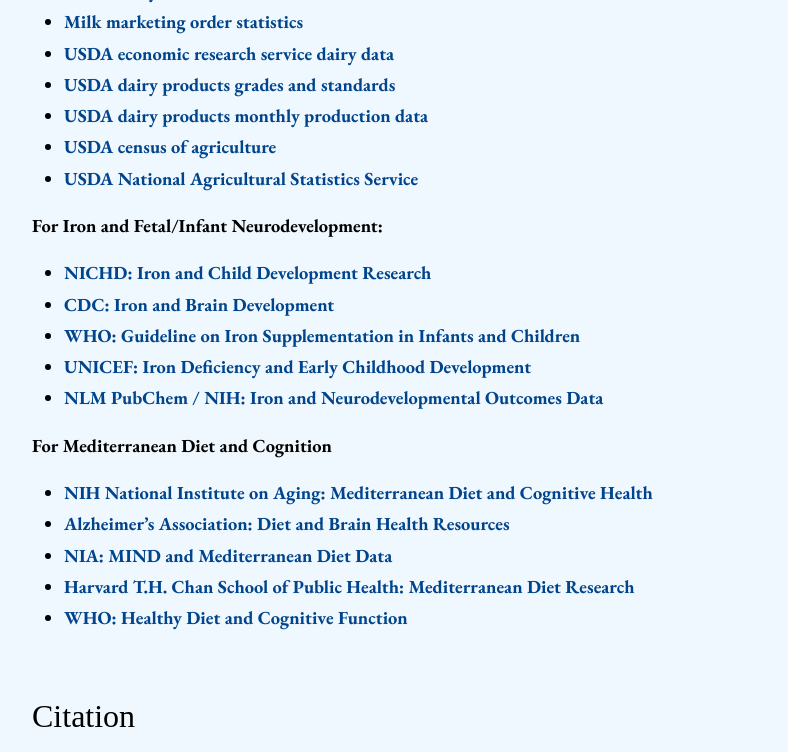
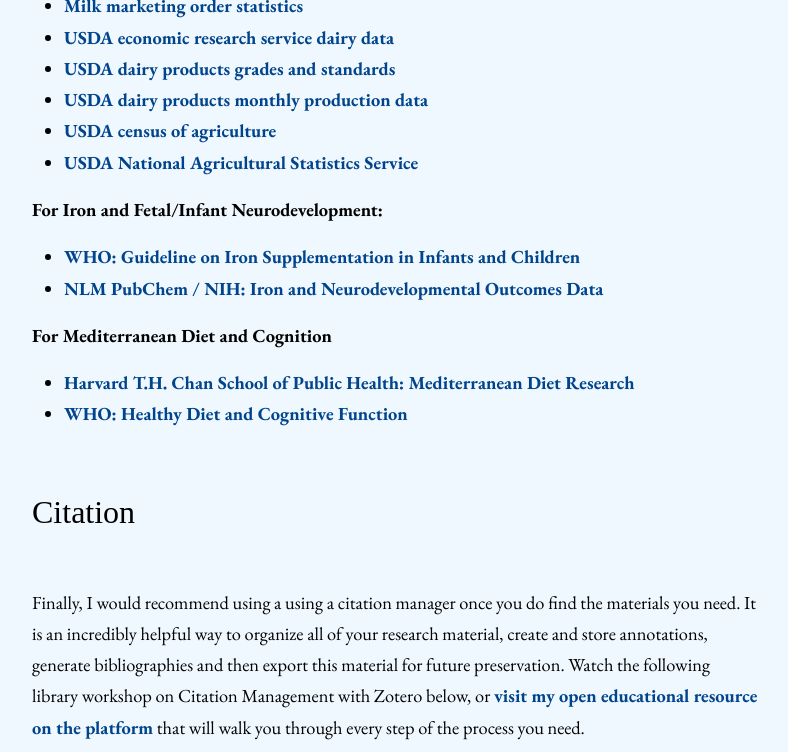
Before and after one commit to aweymo-ui/cals_intro, a Jekyll site: the page built from content/6_additional.md, in a window 1280 px wide and 900 px high, scrolled down 4835 px, cut to the strip 0-752 px from the top of the window. Shown: the whole strip, without its empty margins (245-1033 px from the left). Built offline with Jekyll 4.4.1, drawn with Linux system fonts in a browser that asks for light colours; some web fonts are replaced; some of the changed text lies outside the part shown.

```diff
--- a/_includes/gallery-figure.html
+++ b/_includes/gallery-figure.html
@@ -11,6 +11,9 @@
     note: uses Spotlight, https://github.com/nextapps-de/spotlight
 
 {%- endcomment -%}
-<figure class="figure d-block text-left p-3">
-    <a class="spotlight" href="{% if include.img contains '//' %}{{ include.img }}{% else %}{{ include.img | prepend: '/images/' | relative_url }}{% endif %}"{% if include.title %} title="{{ include.title | escape }}"{% endif %}><img data-src="{% if include.img contains '//' %}{{ include.img }}{% else %}{{ include.img | prepend: '/images/' | relative_url }}{% endif %}" alt="{{ include.alt | escape }}" {% if include.width %}style="width:{{ include.width }};" {% endif %}class="figure-img img-fluid lazyload"></a>{% if include.caption %}<figcaption class="figure-caption">{{ include.caption }}</figcaption>{%- endif -%}
+<figure class="figure d-block p-3">
+    <div class="text-center">
+        <a class="spotlight" href="{% if include.img contains '//' %}{{ include.img }}{% else %}{{ include.img | prepend: '/images/' | relative_url }}{% endif %}"{% if include.title %} title="{{ include.title | escape }}"{% endif %}><img data-src="{% if include.img contains '//' %}{{ include.img }}{% else %}{{ include.img | prepend: '/images/' | relative_url }}{% endif %}" alt="{{ include.alt | escape }}" {% if include.width %}style="width:{{ include.width }};" {% endif %}class="figure-img img-fluid lazyload"></a>
+    </div>
+    {% if include.caption %}<figcaption class="figure-caption text-left">{{ include.caption }}</figcaption>{%- endif -%}
 </figure>
--- a/content/6_additional.md
+++ b/content/6_additional.md
@@ -150,17 +150,11 @@ If you are looking for contextual background information and overview of issue a
 
 **For Iron and Fetal/Infant Neurodevelopment:**
 
-- [NICHD: Iron and Child Development Research](https://www.nichd.nih.gov/research/supported/iron-deficiency-anemia){:target="_blank" rel="noopener"}
-- [CDC: Iron and Brain Development](https://www.cdc.gov/ncbddd/actearly/milestones/iron.html){:target="_blank" rel="noopener"}
 - [WHO: Guideline on Iron Supplementation in Infants and Children](https://www.who.int/publications/i/item/9789241549523){:target="_blank" rel="noopener"}
-- [UNICEF: Iron Deficiency and Early Childhood Development](https://www.unicef.org/nutrition/iron-deficiency){:target="_blank" rel="noopener"}
 - [NLM PubChem / NIH: Iron and Neurodevelopmental Outcomes Data](https://pubmed.ncbi.nlm.nih.gov/?term=iron+infant+neurodevelopment){:target="_blank" rel="noopener"}
 
 **For Mediterranean Diet and Cognition**
 
-- [NIH National Institute on Aging: Mediterranean Diet and Cognitive Health](https://www.nia.nih.gov/news/mediterranean-diet-linked-lower-risk-dementia){:target="_blank" rel="noopener"}
-- [Alzheimer’s Association: Diet and Brain Health Resources](https://www.alz.org/alzheimers-dementia/research_progress/prevention/diet){:target="_blank" rel="noopener"}
-- [NIA: MIND and Mediterranean Diet Data](https://www.nia.nih.gov/news/mind-diet-associated-reduced-risk-alzheimers-disease){:target="_blank" rel="noopener"}
 - [Harvard T.H. Chan School of Public Health: Mediterranean Diet Research](https://www.hsph.harvard.edu/nutritionsource/healthy-weight/diet-reviews/mediterranean-diet/){:target="_blank" rel="noopener"}
 - [WHO: Healthy Diet and Cognitive Function](https://www.who.int/news-room/fact-sheets/detail/healthy-diet){:target="_blank" rel="noopener"}
 
```
Also changed, not shown: other parts of content/6_additional.md (+2 -2 lines), content/3_catalog.md (+14 -0 lines), content/5_wes.md (+5 -1 lines), images/cals_17.png (added), images/cals_18.png (added), images/cals_19.png (added).
